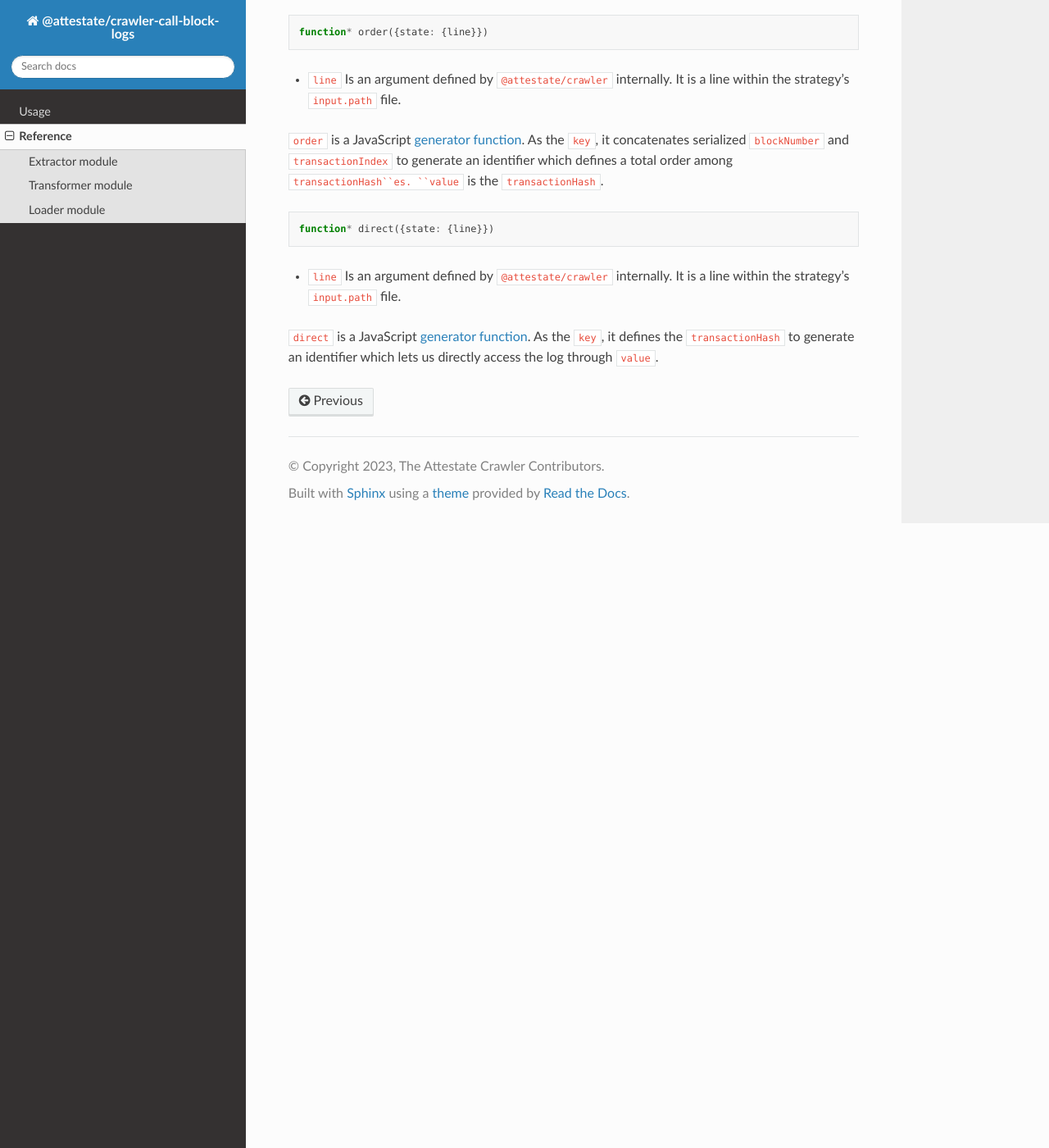
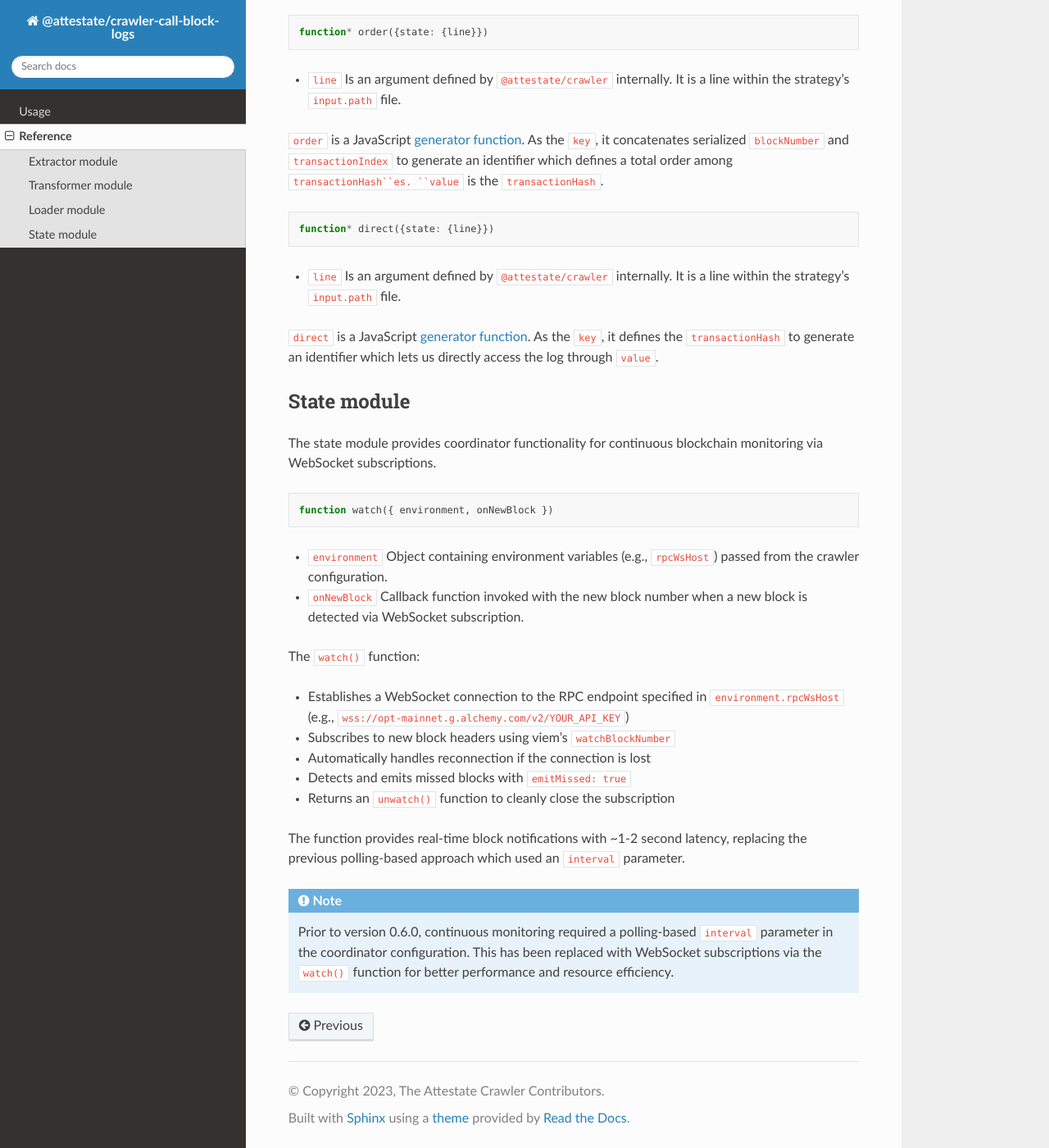
Before and after one commit to attestate/crawler-call-block-logs, a Sphinx documentation site: the page built from docs/source/reference.rst, in a window 1280 px wide and 1400 px high, scrolled down 897 px. Shown: the whole window at 82% size. Built offline with Sphinx 7.4.7 and the Read the Docs theme 3.1.0, drawn with Linux system fonts in a browser that asks for light colours.

Commit message:
Add WebSocket support for real-time block monitoring
Introduces watch() function that uses viem's watchBlockNumber for event-driven block subscriptions, replacing the polling-based coordinator interval approach. Requires RPC_WS_HOST environment variable.

🤖 Generated with [Claude Code](https://claude.com/claude-code)

Co-Authored-By: Claude <noreply@anthropic.com>

```diff
--- a/docs/source/reference.rst
+++ b/docs/source/reference.rst
@@ -66,3 +66,37 @@ generate an identifier which defines a total order among ``transactionHash``es.
 <https://developer.mozilla.org/en-US/docs/Web/JavaScript/Reference/Statements/function*>`_.
 As the ``key``, it defines the ``transactionHash`` to generate an identifier
 which lets us directly access the log through ``value``.
+
+State module
+____________
+
+The state module provides coordinator functionality for continuous blockchain
+monitoring via WebSocket subscriptions.
+
+.. code-block:: javascript
+
+  function watch({ environment, onNewBlock })
+
+* ``environment`` Object containing environment variables (e.g., ``rpcWsHost``)
+  passed from the crawler configuration.
+* ``onNewBlock`` Callback function invoked with the new block number when a new
+  block is detected via WebSocket subscription.
+
+The ``watch()`` function:
+
+* Establishes a WebSocket connection to the RPC endpoint specified in
+  ``environment.rpcWsHost`` (e.g., ``wss://opt-mainnet.g.alchemy.com/v2/YOUR_API_KEY``)
+* Subscribes to new block headers using viem's ``watchBlockNumber``
+* Automatically handles reconnection if the connection is lost
+* Detects and emits missed blocks with ``emitMissed: true``
+* Returns an ``unwatch()`` function to cleanly close the subscription
+
+The function provides real-time block notifications with ~1-2 second latency,
+replacing the previous polling-based approach which used an ``interval``
+parameter.
+
+.. note::
+   Prior to version 0.6.0, continuous monitoring required a polling-based
+   ``interval`` parameter in the coordinator configuration. This has been
+   replaced with WebSocket subscriptions via the ``watch()`` function for
+   better performance and resource efficiency.
--- a/package.json
+++ b/package.json
@@ -41,5 +41,8 @@
     "environmentVariables": {
       "DEBUG": "@attestate/crawler-call-block-logs"
     }
+  },
+  "dependencies": {
+    "viem": "2.38.2"
   }
 }
```
Also changed, not shown: changelog.md (+32 -0 lines), src/state.mjs (+27 -0 lines), 1 other file.
